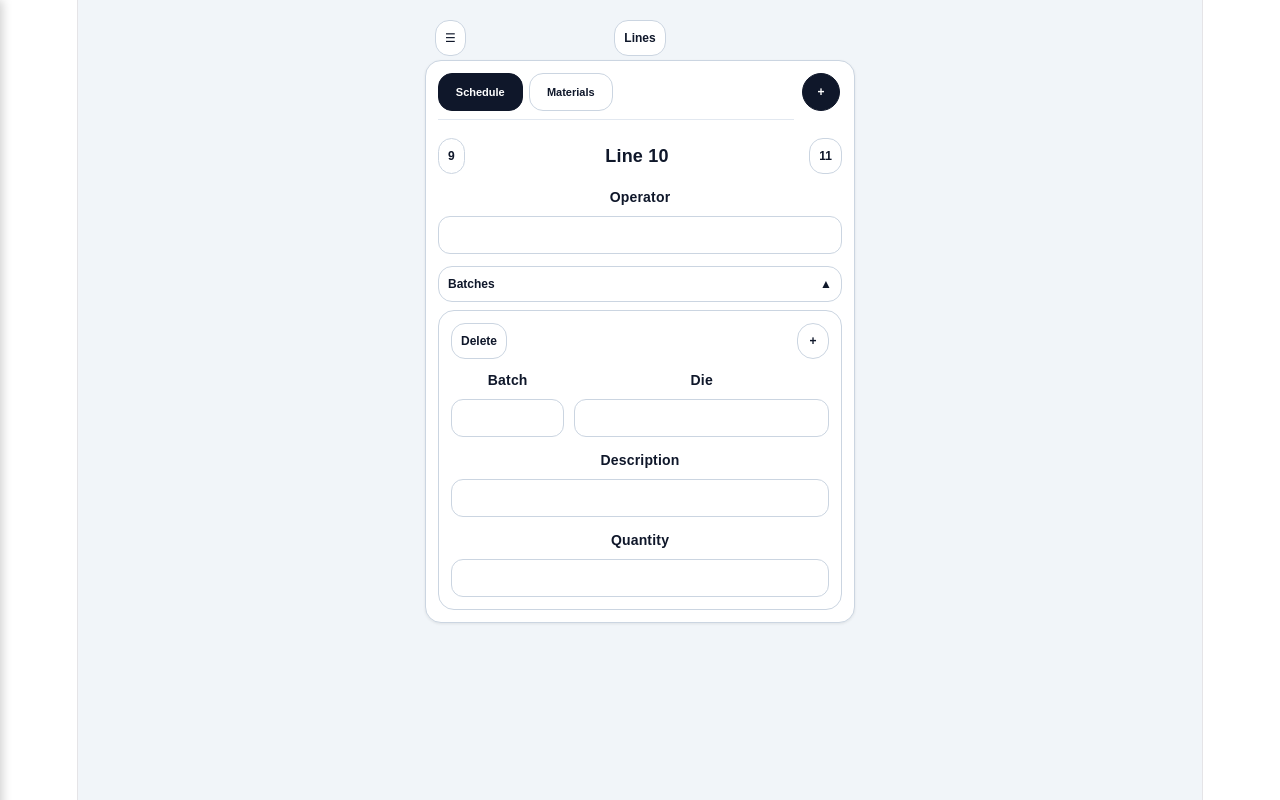
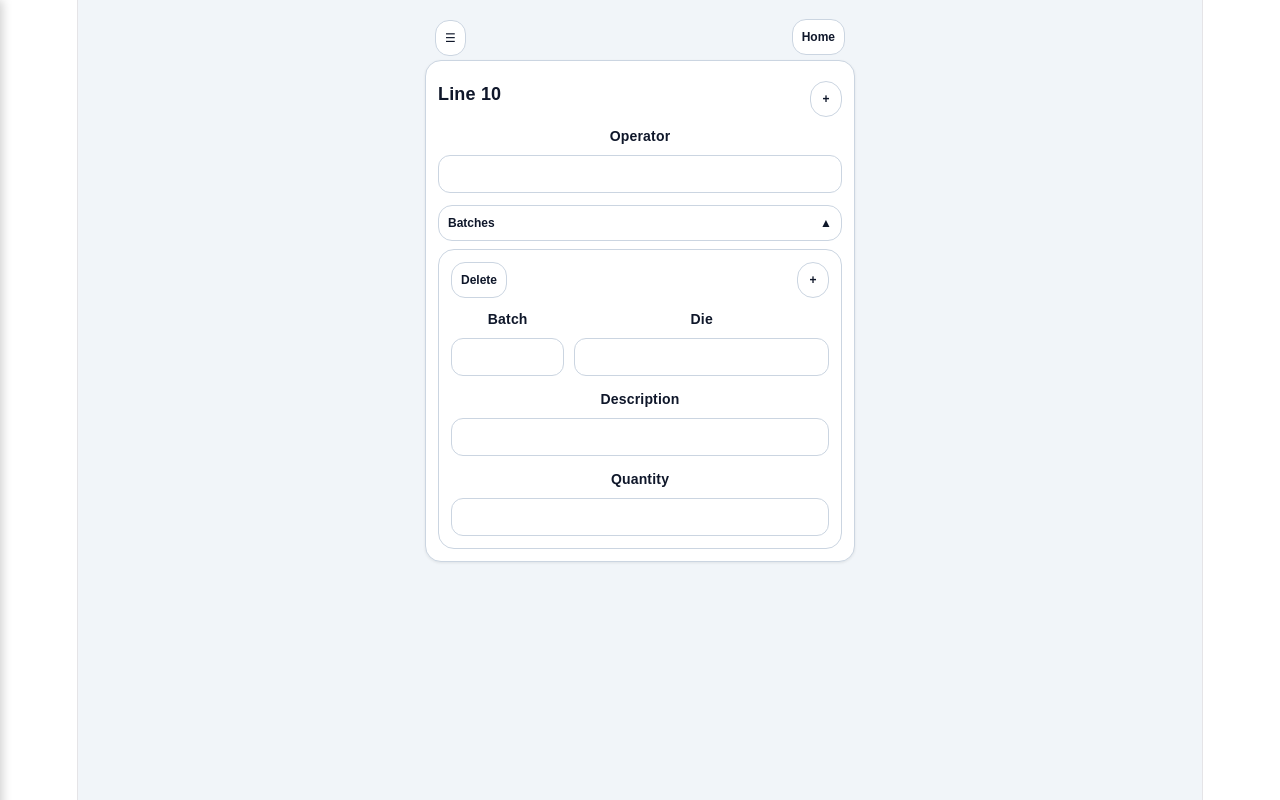
Before and after one commit to thecameronboyer-beep/work-notes-app, a React (Vite) app: page / in a window 1280 px wide. Both pictures are taken after a click on the button "10". Built offline with nearby package versions, Linux system fonts and the light colour scheme.

Commit message:
Small app update

```diff
--- a/src/App.jsx
+++ b/src/App.jsx
@@ -299,6 +299,7 @@ function ScheduleEntry({
   confirmDeleteBatchId,
   addBatchTroubleshoot,
   addBatchMaterial,
+  updateBatchMaterial,
   updateTroubleshootNote,
   updateMaterial,
   removeBatchMaterial,
@@ -426,16 +427,16 @@ function ScheduleEntry({
 
 
     <div style={{ marginTop: 8 }}>
-      <Field label="Natural" value={material.natural || ""} onChange={(value) => updateMaterial(material.id, "natural", value)} />
+      <Field label="Natural" value={material.natural || ""} onChange={(value) => updateBatchMaterial(material.id, "natural", value)} />
     </div>
 
     <div style={{ ...styles.twoColumnGrid, marginTop: 8 }}>
-      <Field label="Color" value={material.color || ""} onChange={(value) => updateMaterial(material.id, "color", value)} />
-      <Field label="Regrind" value={material.regrind || ""} onChange={(value) => updateMaterial(material.id, "regrind", value)} />
+      <Field label="Color" value={material.color || ""} onChange={(value) => updateBatchMaterial(material.id, "color", value)} />
+      <Field label="Regrind" value={material.regrind || ""} onChange={(value) => updateBatchMaterial(material.id, "regrind", value)} />
     </div>
 
     <div style={{ marginTop: 8 }}>
-      <Field label="Additive" value={material.additive || ""} onChange={(value) => updateMaterial(material.id, "additive", value)} />
+      <Field label="Additive" value={material.additive || ""} onChange={(value) => updateBatchMaterial(material.id, "additive", value)} />
     </div>
   </div>
 ))}
@@ -523,12 +524,12 @@ function MaterialsEntry({ selected, newCoexNumber, setNewCoexNumber, addMaterial
             </div>
 
             <div style={{ ...styles.twoColumnGrid, marginTop: 8 }}>
-              <Field label="Color" value={material.color} onChange={(value) => updateMaterial(material.id, "color", value)} />
-              <Field label="Regrind" value={material.regrind} onChange={(value) => updateMaterial(material.id, "regrind", value)} />
+              <Field label="Color" value={material.color} onChange={(value) => updateBatchMaterial(material.id, "color", value)} />
+              <Field label="Regrind" value={material.regrind} onChange={(value) => updateBatchMaterial(material.id, "regrind", value)} />
             </div>
 
             <div style={{ marginTop: 8 }}>
-              <Field label="Additive" value={material.additive} onChange={(value) => updateMaterial(material.id, "additive", value)} />
+              <Field label="Additive" value={material.additive} onChange={(value) => updateBatchMaterial(material.id, "additive", value)} />
             </div>
 
             <div style={{ display: "flex", gap: 6, marginTop: 8, alignItems: "end" }}>
@@ -592,28 +593,36 @@ function EntryScreen(props) {
             alignItems: "start"
           }}
         >
-          <TabButtons activeTab={entryTab} onChange={setEntryTab} />
 
-          <div style={{ position: "relative" }}>
+</div>
+        <div style={{ position: "relative", marginBottom: 10, minHeight: 32 }}>
+
+  {/* Line title - LEFT */}
+  <div style={{ position: "absolute", left: 0, top: 0, fontWeight: 800, fontSize: 18 }}>
+    Line {selectedLine}
+  </div>
+
+  {/* + button - RIGHT */}
   <Button
     small
-              active
     onClick={() => setAddMenuOpen(!addMenuOpen)}
     style={{
-                width: 38,
-                height: 38,
+      position: "absolute",
+      right: 0,
+      top: 0,
       borderRadius: 999,
+      width: 32,
+      height: 32,
       padding: 0
     }}
   >
     +
   </Button>
-
   {addMenuOpen && (
   <div
     style={{
       position: "absolute",
-                  top: 44,
+      top: 36,
       right: 0,
       background: "#fff",
       border: "1px solid #cbd5e1",
@@ -643,29 +652,7 @@ function EntryScreen(props) {
     </button>
   </div>
 )}
-          </div>
-        </div>
 
-        <div style={{ display: "flex", alignItems: "center", justifyContent: "space-between", marginBottom: 10 }}>
-          <Button
-            small
-            onClick={() => prevLine && moveLine(-1)}
-            style={{ opacity: prevLine ? 1 : 0.3 }}
-          >
-            {prevLine || "-"}
-          </Button>
-
-          <div style={{ fontWeight: 800, fontSize: 18 }}>
-            Line {selectedLine}
-          </div>
-
-          <Button
-            small
-            onClick={() => nextLine && moveLine(1)}
-            style={{ opacity: nextLine ? 1 : 0.3 }}
-          >
-            {nextLine || "-"}
-          </Button>
 </div>
 
         {entryTab === "schedule" && <ScheduleEntry selected={selected} {...props} />}
@@ -966,6 +953,17 @@ const updateTroubleshootNote = (id, field, value) => {
       return { ...lineData, materials: materials.length ? materials : [createMaterial()] };
     });
   };
+  const updateBatchMaterial = (id, field, value) => {
+  updateSelectedLine((lineData) => ({
+    ...lineData,
+    batches: lineData.batches.map((batch) => ({
+      ...batch,
+      materials: (batch.materials || []).map((material) =>
+        material.id === id ? { ...material, [field]: value } : material
+      ),
+    })),
+  }));
+};
 const removeBatchMaterial = (id) => {
   updateSelectedLine((lineData) => ({
     ...lineData,
@@ -1119,6 +1117,7 @@ const removeBatchMaterial = (id) => {
     addBatchMaterial,
     updateTroubleshootNote,
     updateMaterial,
+    updateBatchMaterial,
     removeBatchMaterial,
     deleteNote,
     newCoexNumber,
@@ -1147,7 +1146,9 @@ const removeBatchMaterial = (id) => {
   style={{
     position: "absolute",
     top: 10,
-    left: 0,
+    right: 10,
+    width: "auto",
+    justifyContent: "flex-end",
     width: "100%",
     display: "flex",
     justifyContent: "center",
@@ -1158,10 +1159,14 @@ const removeBatchMaterial = (id) => {
     onClick={() => setScreen("lines")}
   style={{
     ...styles.button,
-      ...styles.smallButton
+    ...styles.smallButton,
+    position: "absolute",
+    top: -1,
+    right: 0,
+    zIndex: 55
   }}
 >
-    Lines
+  Home
   </button>
 </div>
       {/* Menu Button */}
@@ -1253,7 +1258,18 @@ const removeBatchMaterial = (id) => {
         </button>
       ))}
     </div>
-
+<div style={{ marginTop: 20 }}>
+  <button
+    onClick={() => setMenuMode("entry")}
+    style={{
+      ...styles.button,
+      width: "100%",
+      justifyContent: "center"
+    }}
+  >
+    Entry
+  </button>
+</div>
     <div style={{ marginTop: 20 }}>
       <button
         onClick={() => setMenuMode("reports")}
@@ -1268,7 +1284,42 @@ const removeBatchMaterial = (id) => {
     </div>
   </>
 )}
+{menuMode === "entry" && (
+  <>
+    <div style={{ marginBottom: 12 }}>
+      <button
+        onClick={() => setMenuMode("main")}
+        style={{ ...styles.button, ...styles.smallButton }}
+      >
+        ← Back
+      </button>
+    </div>
 
+    <div style={{ display: "flex", flexDirection: "column", gap: 8 }}>
+      <button
+        onClick={() => {
+          setEntryTab("schedule");
+          setScreen("entry");
+          setMenuOpen(false);
+        }}
+        style={styles.button}
+      >
+        Schedule
+      </button>
+
+      <button
+        onClick={() => {
+          setEntryTab("materials");
+          setScreen("entry");
+          setMenuOpen(false);
+        }}
+        style={styles.button}
+      >
+        Materials
+      </button>
+    </div>
+  </>
+)}
 {menuMode === "reports" && (
   <>
     <div style={{ marginBottom: 12 }}>
```
Lines whose indentation alone changed are shown as unchanged.
